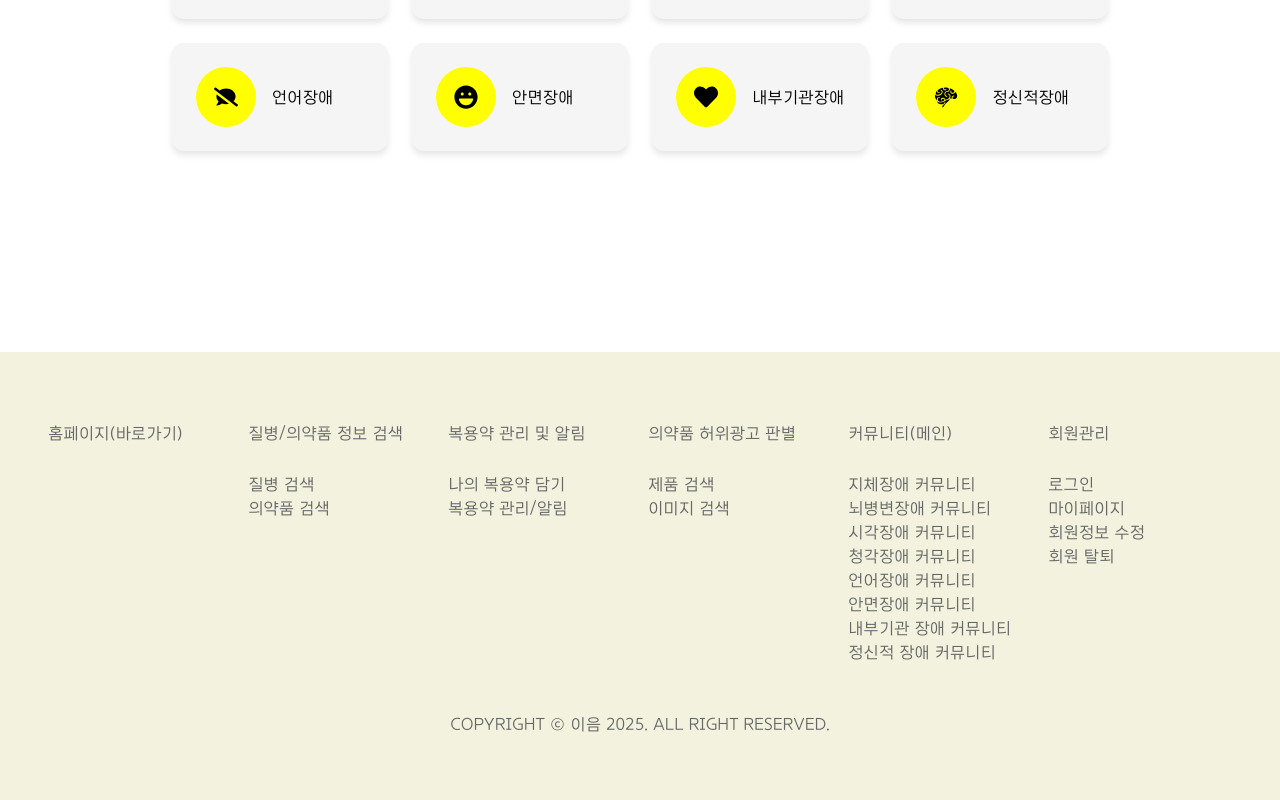
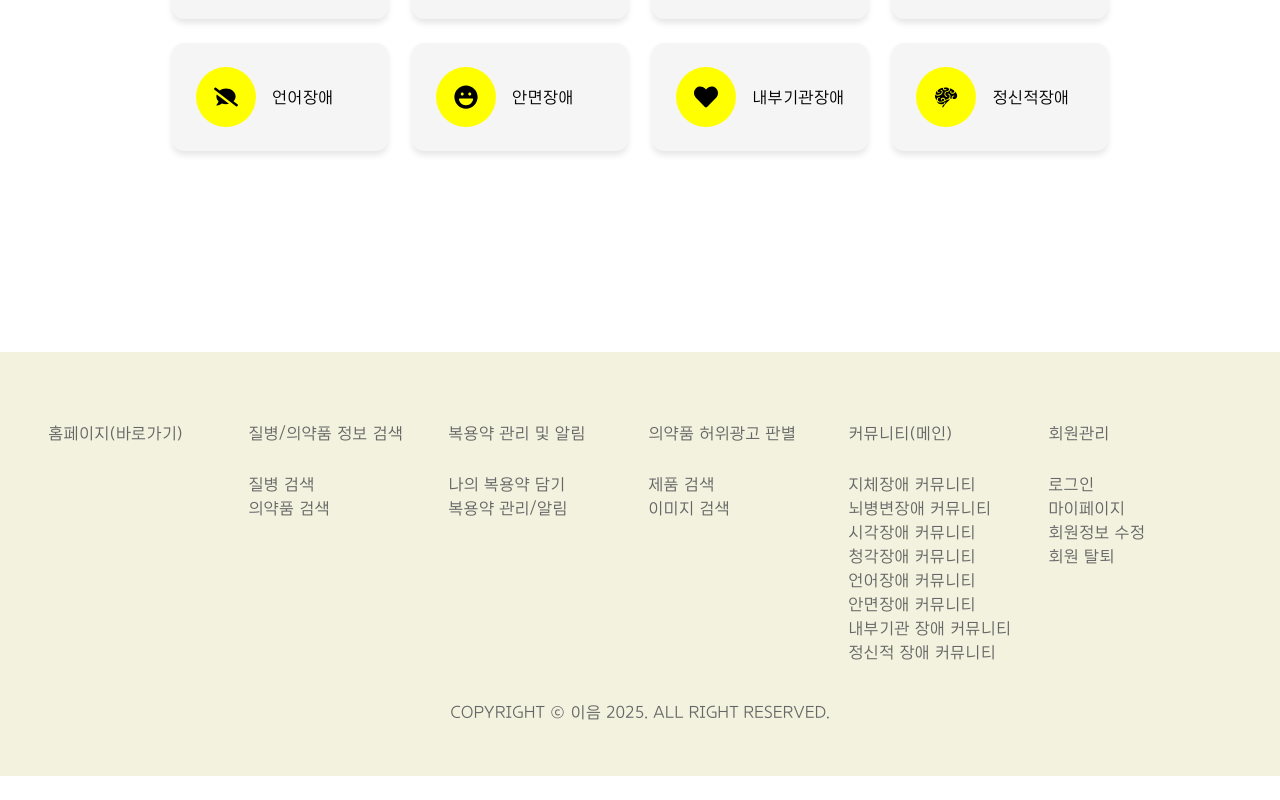
Before and after one commit to davJ-star/hanwha-ieum-seongwook, a React (Vite) app in the folder frontend/my-react-app/: page / in a window 1280 px wide. Shown: the part 1541-2341 px from the top of the page. After the commit the page ends 2317 px from the top, so only its background shows below. Built offline with nearby package versions, Linux system fonts and the light colour scheme.

Commit message:
style: Adjust padding in Footer component for improved layout
*시도 해봤으나, 일단 footer에서 게시판이 짤림*

```diff
--- a/frontend/my-react-app/src/components/Layout/Footer.css
+++ b/frontend/my-react-app/src/components/Layout/Footer.css
@@ -105,7 +105,7 @@
 
 .copyright {
   text-align: center;
-  padding: 1rem 0;
+  padding: 0.25rem 0;
   color: #666;
 }
 
```
